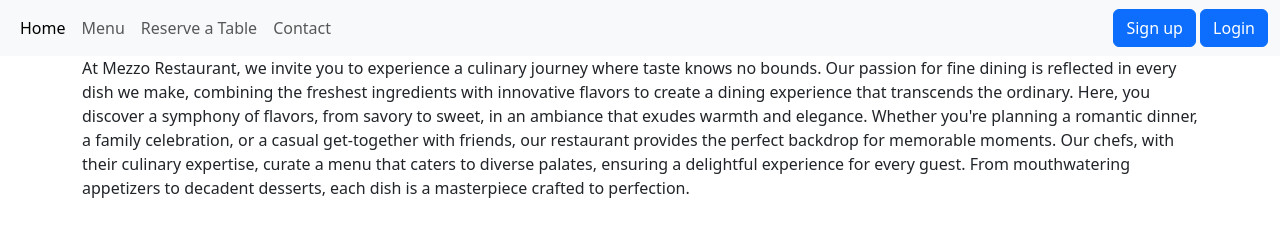
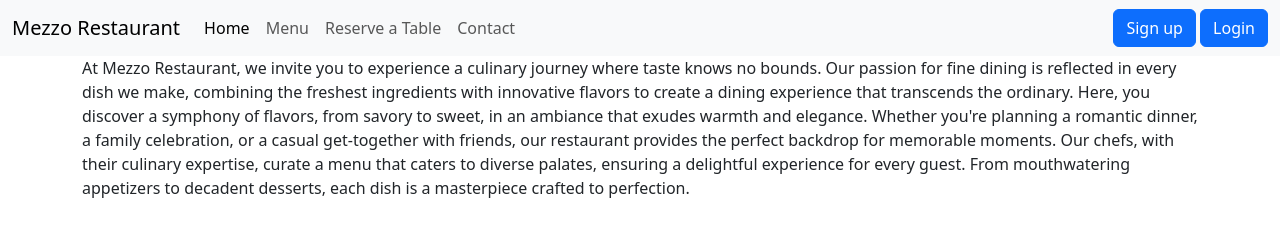
Before and after one commit to syricano/mezzo-restaurant, a plain HTML site: page index.html in a window 1280 px wide. Drawn offline with nearby package versions, Linux system fonts and the light colour scheme.

Commit message:
undo last change returning a ,ezzp restaurant to navbar

```diff
--- a/index.html
+++ b/index.html
@@ -12,6 +12,7 @@
     <header>
         <nav class="navbar navbar-expand-lg bg-body-tertiary">
             <div class="container-fluid">
+              <a class="navbar-brand" href="#">Mezzo Restaurant</a>
               <button class="navbar-toggler" type="button" data-bs-toggle="collapse" data-bs-target="#navbarSupportedContent" aria-controls="navbarSupportedContent" aria-expanded="false" aria-label="Toggle navigation">
                 <span class="navbar-toggler-icon"></span>
               </button>
```
Also changed, not shown: login.html (+1 -0 lines).
